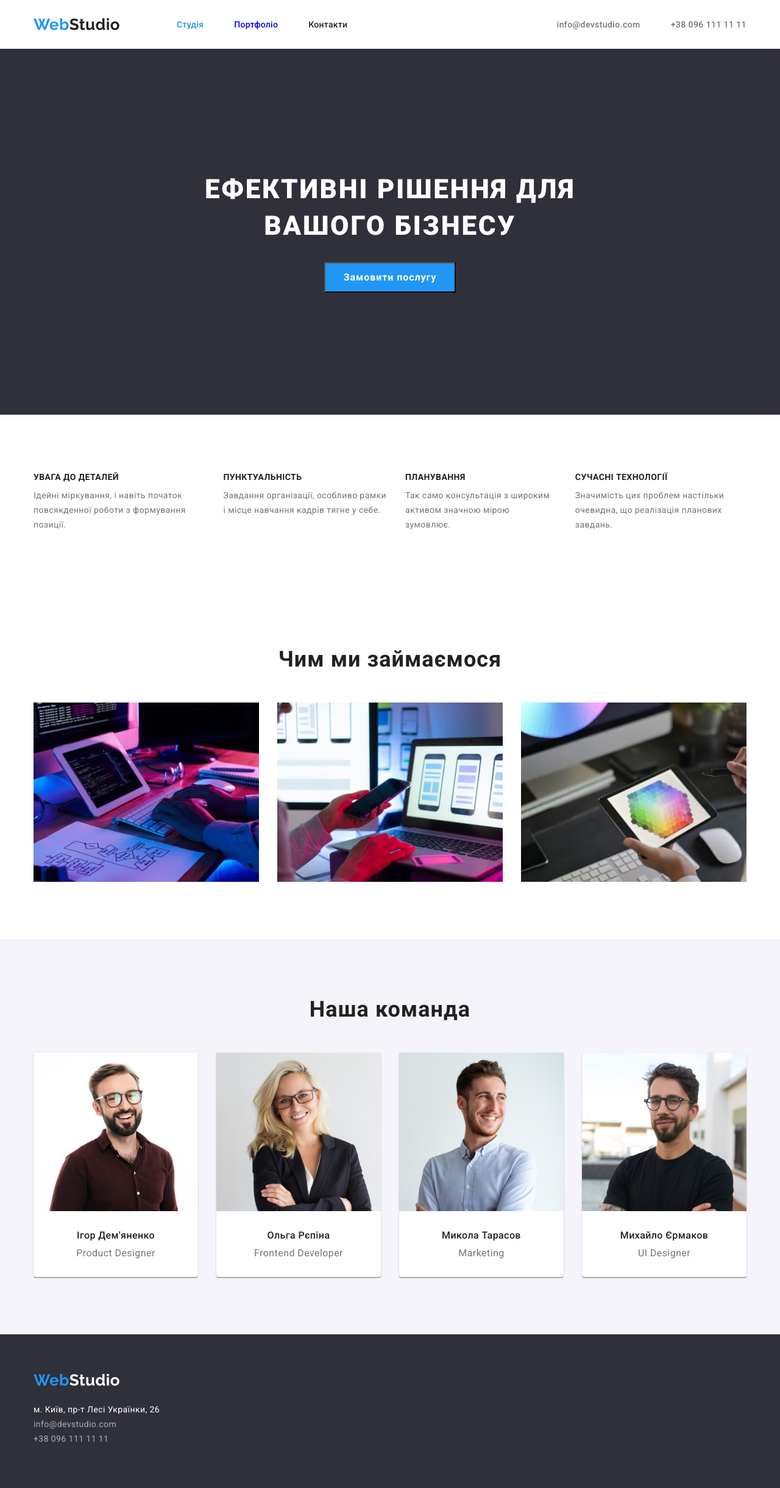
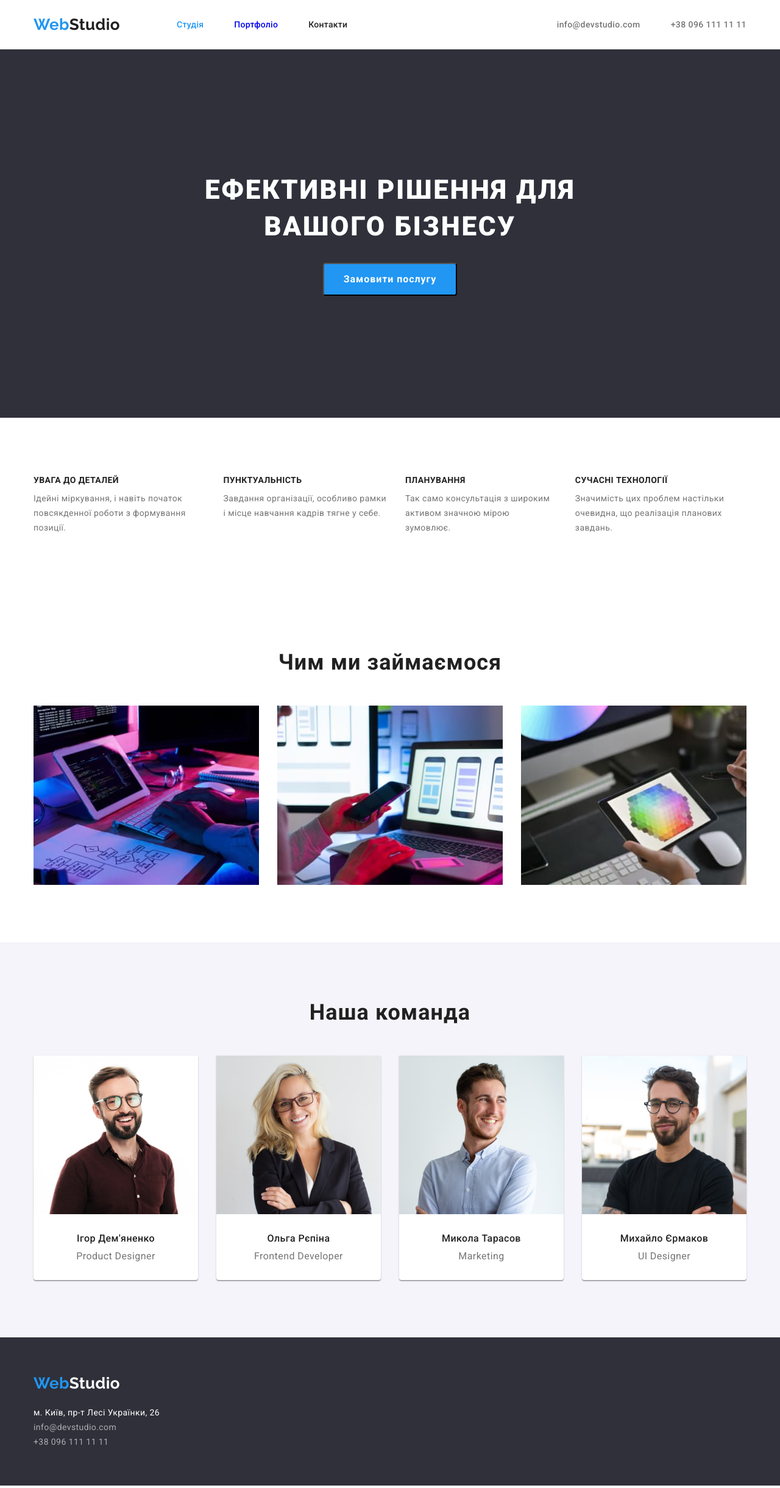
Before and after one commit to biochipman/goit-markup-hw-03, a plain HTML site: page index.html in a window 1280 px wide. Shown: the whole page at 61% size. Drawn offline with nearby package versions, Linux system fonts and the light colour scheme.

Commit message:
Додає фінальні правки

```diff
--- a/css/styles.css
+++ b/css/styles.css
@@ -15,6 +15,7 @@
   --btn-active-color: #188ce8;
   --card-border-color: #eeeeee;
   --footer-bgd-color: #2f303a;
+  --border-color: #ececec;
 }
 
 body {
@@ -66,10 +67,13 @@ p {
 }
 
 /* Стилі шапки */
+.menu {
+  border-bottom: 1px solid var(--border-color);
+}
+
 .container {
   width: 1200px;
-  margin-left: auto;
-  margin-right: auto;
+  margin: 0 auto;
   padding-left: 15px;
   padding-right: 15px;
 }
@@ -129,6 +133,7 @@ p {
   display: block;
   padding-top: 32px;
   padding-bottom: 32px;
+
   font-weight: 500;
   line-height: calc(16 / 14);
   letter-spacing: 0.02em;
@@ -161,15 +166,16 @@ p {
 
 /* Стилі героя */
 .hero {
-  height: 600px;
+  padding: 200px 0;
+
   background-color: var(--footer-bgd-color);
   text-align: center;
 }
 
 .hero-title {
   display: inline-block;
+
   width: 696px;
-  padding-top: 200px;
   margin-bottom: 30px;
   color: var(--main-bgd-color);
   font-weight: 900;
@@ -182,8 +188,8 @@ p {
 .btn-primary {
   display: block;
   margin: 0 auto;
-  width: 216px;
-  height: 50px;
+  padding: 10px 32px;
+
   font-family: inherit;
   color: var(--main-bgd-color);
   background-color: var(--primary-logo-color);
@@ -191,6 +197,7 @@ p {
   font-size: 16px;
   line-height: calc(30 / 16);
   letter-spacing: 0.06em;
+  border-radius: 4px;
   cursor: pointer;
 }
 
@@ -201,6 +208,7 @@ p {
 /* Стилі заголовків секцій */
 .section-title {
   margin-bottom: 50px;
+
   font-size: 36px;
   line-height: calc(42 / 36);
   text-align: center;
@@ -218,6 +226,7 @@ p {
 
 .features-title {
   margin-bottom: 10px;
+
   font-size: 14px;
   line-height: calc(16 / 14);
 }
@@ -250,7 +259,6 @@ p {
 }
 
 .team-items > .item {
-  height: 368px;
   background-color: var(--main-bgd-color);
   box-shadow: 0px 1px 3px rgba(0, 0, 0, 0.12), 0px 1px 1px rgba(0, 0, 0, 0.14), 0px 2px 1px rgba(0, 0, 0, 0.2);
   border-radius: 0px 0px 4px 4px;
@@ -262,6 +270,7 @@ p {
 
 .team-name {
   margin-bottom: 10px;
+
   font-weight: 500;
   font-size: 16px;
   line-height: calc(19 / 16);
@@ -269,6 +278,8 @@ p {
 }
 
 .team-role {
+  padding-bottom: 30px;
+
   color: var(--paragraph-color);
   font-size: 16px;
   line-height: calc(19 / 16);
@@ -282,22 +293,18 @@ p {
 
 /* Стилі підвалу */
 .footer {
+  padding: 60px 0;
+
   background-color: var(--footer-bgd-color);
-  height: 252px;
 }
 
 .footer .logo {
-  display: block;
-  padding-top: 60px;
+  display: inline-block;
   margin-bottom: 20px;
 }
 
 .logo-text-footer {
   color: var(--main-bgd-color);
-}
-
-.footer-contacts {
-  padding-bottom: 60px;
 }
 
 .item > .address-link {
@@ -362,7 +369,6 @@ p {
 }
 
 .card {
-  height: 404px;
   outline: solid 1px var(--card-border-color);
   margin-right: 30px;
   margin-bottom: 30px;
@@ -377,6 +383,7 @@ p {
 }
 
 .card-img {
+  display: block;
   margin-bottom: 20px;
 }
 
```
